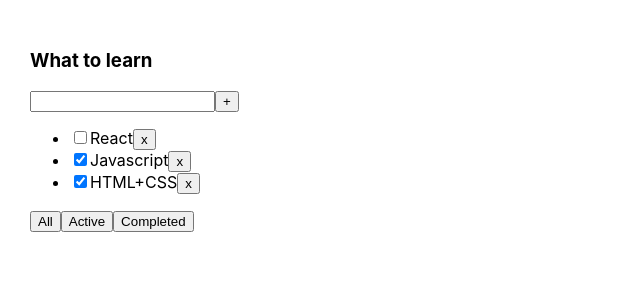
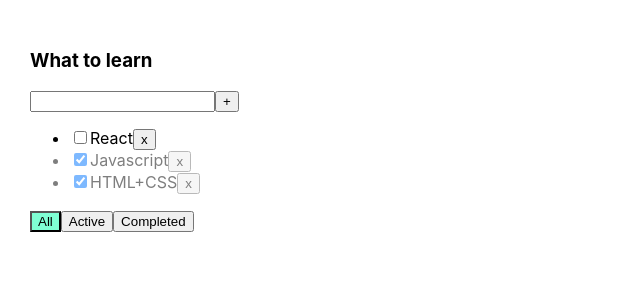
Before and after one commit to itsmeshusha/NewTodolist, a React (Create React App) app: page / in a window 1280 px wide. Shown: the top 300 px of the page, without its empty margins (0-640 px from the left). Built offline with nearby package versions, Linux system fonts and the light colour scheme.

Commit message:
lesson 4

```diff
--- a/src/App.css
+++ b/src/App.css
@@ -6,3 +6,19 @@
 .App > div {
   margin-right: 50px;
 }
+
+.error {
+  border: red 1px solid;
+}
+
+.error-message {
+  color: red;
+}
+
+.active-filter {
+  background-color: aquamarine;
+}
+
+.is-done {
+  opacity: 0.5;
+}
--- a/src/App.tsx
+++ b/src/App.tsx
@@ -38,6 +38,14 @@
         setTasks([task, ...tasks])
     }
 
+    function changeStatus (id: string, isDone: boolean) {
+        let task = tasks.find(t => t.id === id)
+        if (task) {
+            task.isDone = isDone
+            setTasks([...tasks])
+        }
+    }
+
     return (
         <div className="App">
             <Todolist title={'What to learn'}
@@ -45,6 +53,8 @@
                       removeTask={removeTask}
                       changeFilter={changeFilter}
                       addTask={addTask}
+                      changeStatus={changeStatus}
+                      filter={filter}
             />
 
 
--- a/src/Todolist.tsx
+++ b/src/Todolist.tsx
@@ -14,18 +14,26 @@
     removeTask: (id: string) => void
     changeFilter: (value: FilterValuesType) => void
     addTask: (title: string) => void
+    changeStatus: (id: string, isDone: boolean) => void
+    filter: FilterValuesType
 }
 
 function Todolist(props: TodolistPropsType) {
 
     const [title, setTitle] = useState('')
+    const [error, setError] = useState<string | null>(null)
 
     function addTask() {
-        props.addTask(title)
-        setTitle('')
+        if(title.trim() !== "") {
+            props.addTask(title)
+            setTitle('')
+        } else {
+            setError('Title is required!')
+        }
     }
 
     const onKeyPressHandler = (e: KeyboardEvent<HTMLInputElement>) => {
+        setError(null)
         if (e.charCode === 13) {
             addTask()
         }
@@ -39,23 +47,28 @@
     const onActiveClickHandler = () => props.changeFilter("active")
     const onCompletedClickHandler = () => props.changeFilter("completed")
 
-    const onClickHandler = () => {}
-
-return (
+    return (
     <div className="Todolist">
         <h3>{props.title}</h3>
         <div>
             <input value={title}
                    onChange={onChangeHandler}
                    onKeyPress={onKeyPressHandler}
+                   className={error ? "error" : ""}
             />
             <button onClick={addTask}>+</button>
+            {error && <div className={"error-message"}>{error}</div> }
         </div>
         <ul>
             {props.tasks.map(t => {
                 const onClickHandler = () => {props.removeTask(t.id)}
-                return <li key={t.id}>
-                    <input type='checkbox' checked={t.isDone}/>
+                const onChangeHandler = (e: ChangeEvent<HTMLInputElement>) => {
+                    let newIsDoneValue = e.currentTarget.checked
+                    props.changeStatus(t.id, newIsDoneValue)
+                }
+
+                return <li key={t.id} className={t.isDone ? "is-done" : "" }>
+                    <input type='checkbox' checked={t.isDone} onChange={onChangeHandler}/>
                     <span>{t.title}</span>
                     <button onClick={onClickHandler}>x
                     </button>
@@ -64,9 +77,12 @@
 
         </ul>
         <div>
-            <button onClick={onAllClickHandler}>All</button>
-            <button onClick={onActiveClickHandler}>Active</button>
-            <button onClick={onCompletedClickHandler}>Completed</button>
+            <button className={props.filter === "all" ? "active-filter" : ""}
+                onClick={onAllClickHandler}>All</button>
+            <button className={props.filter === "active" ? "active-filter" : ""}
+                onClick={onActiveClickHandler}>Active</button>
+            <button className={props.filter === "completed" ? "active-filter" : ""}
+                onClick={onCompletedClickHandler}>Completed</button>
         </div>
     </div>
 
```
